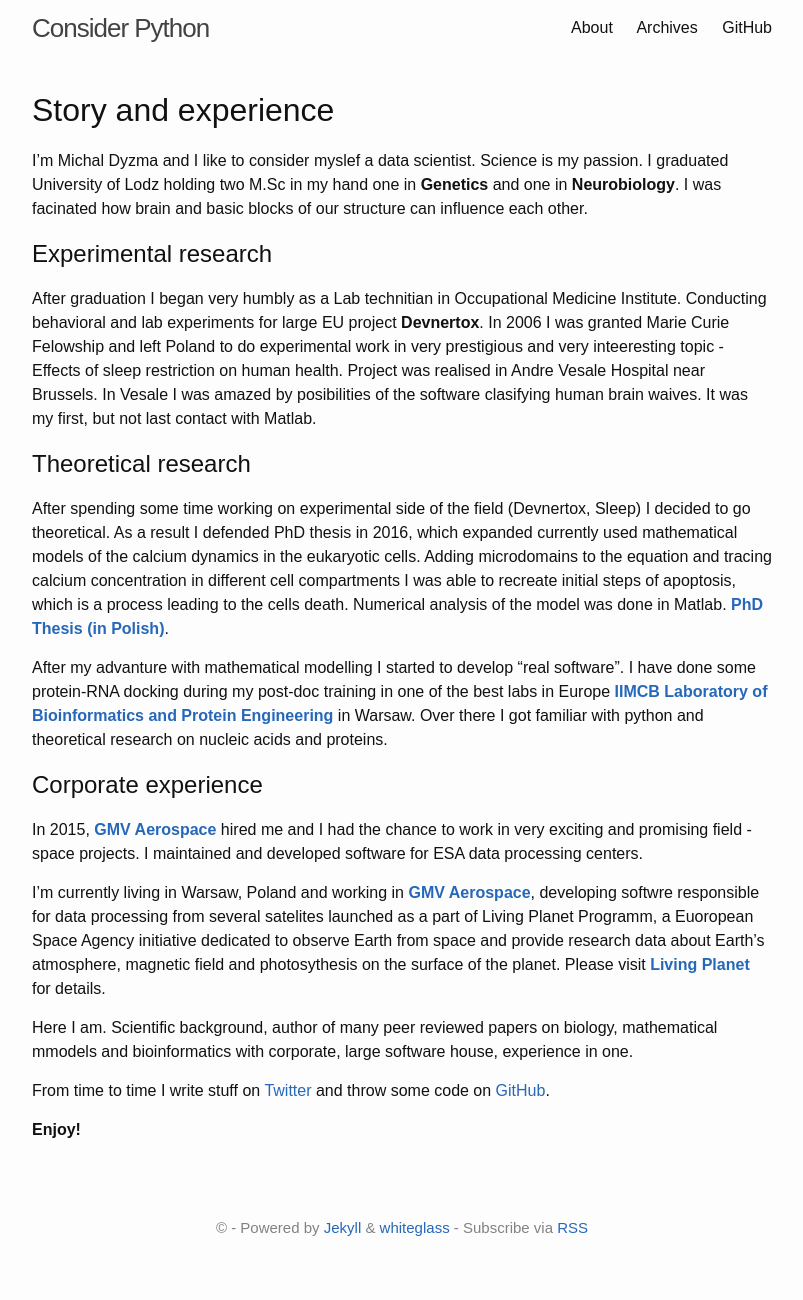
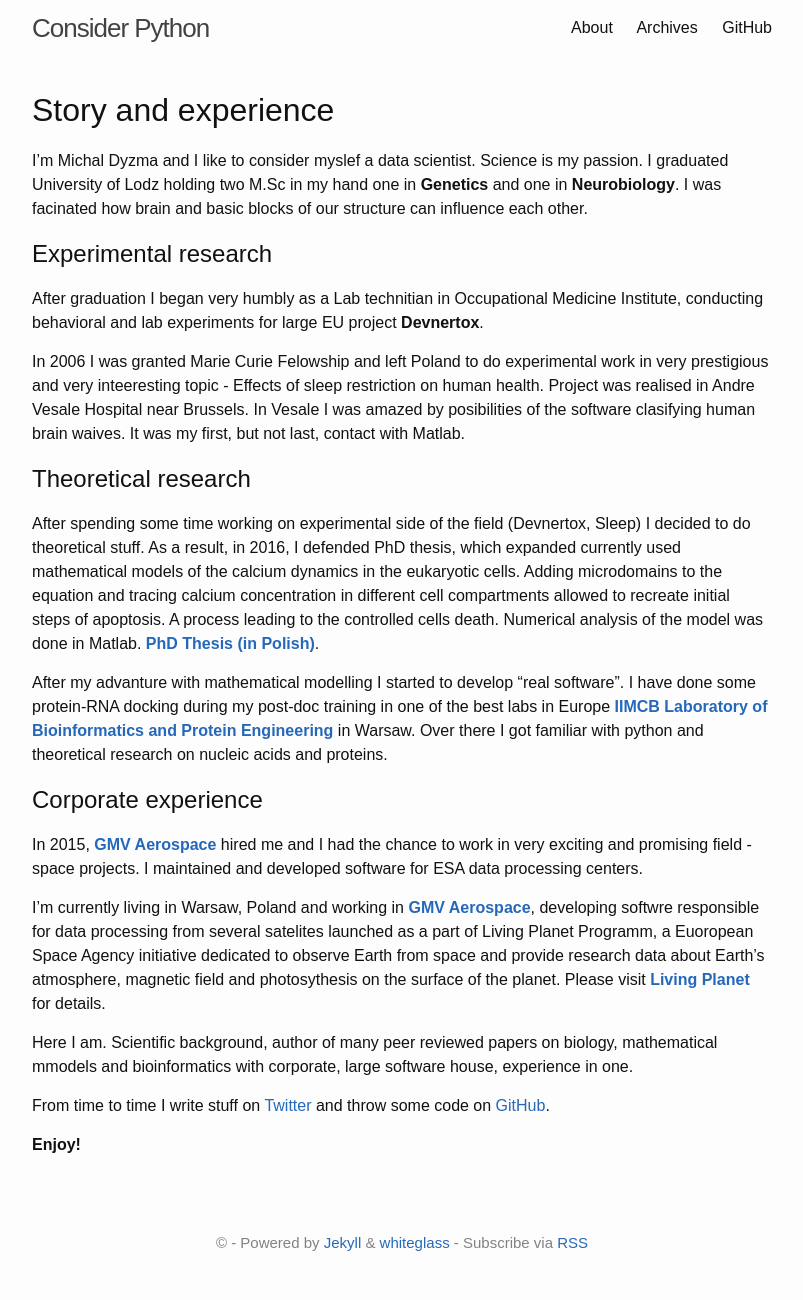
Before and after one commit to mdyzma/mdyzma.github.io, a Jekyll site: the page built from about.md, in a window 1280 px wide. Shown: the whole page, without its empty margins (238-1041 px from the left). Built offline with Jekyll 4.4.1, drawn with Linux system fonts in a browser that asks for light colours.

Commit message:
Corrected about

```diff
--- a/about.md
+++ b/about.md
@@ -13,11 +13,13 @@ I'm Michal Dyzma and I like to consider myslef a data scientist. Science is my p
 
 Experimental research
 ---------------------
-After graduation I began very humbly as a Lab technitian in Occupational Medicine Institute. Conducting behavioral and lab experiments for large EU project **Devnertox**. In 2006 I was granted Marie Curie Felowship and left Poland to do experimental work in very prestigious and very inteeresting topic - Effects of sleep restriction on human health. Project was realised in Andre Vesale Hospital near Brussels. In Vesale I was amazed by posibilities of the software clasifying human brain waives. It was my first, but not last contact with Matlab.
+After graduation I began very humbly as a Lab technitian in Occupational Medicine Institute, conducting behavioral and lab experiments for large EU project **Devnertox**.
+
+In 2006 I was granted Marie Curie Felowship and left Poland to do experimental work in very prestigious and very inteeresting topic - Effects of sleep restriction on human health. Project was realised in Andre Vesale Hospital near Brussels. In Vesale I was amazed by posibilities of the software clasifying human brain waives. It was my first, but not last, contact with Matlab.
 
 Theoretical research
 --------------------
-After spending some time working on experimental side of the field (Devnertox, Sleep) I decided to go theoretical. As a result I defended PhD thesis in 2016, which expanded currently used mathematical models of the calcium dynamics in the eukaryotic cells. Adding microdomains to the equation and tracing calcium concentration in different cell compartments I was able to recreate initial steps of apoptosis, which is a process leading to the cells death. Numerical analysis of the model was done in Matlab. [**PhD Thesis (in Polish)**][phd-thesis].
+After spending some time working on experimental side of the field (Devnertox, Sleep) I decided to do theoretical stuff. As a result, in 2016, I defended PhD thesis, which expanded currently used mathematical models of the calcium dynamics in the eukaryotic cells. Adding microdomains to the equation and tracing calcium concentration in different cell compartments allowed to recreate initial steps of apoptosis. A process leading to the controlled cells death. Numerical analysis of the model was done in Matlab. [**PhD Thesis (in Polish)**][phd-thesis].
 
 After my advanture with mathematical modelling I started to develop "real software". I have done some  protein-RNA docking during my post-doc training in one of the best labs in Europe [**IIMCB Laboratory of Bioinformatics and Protein Engineering**][bujnicki-lab] in Warsaw. Over there I got familiar with python and theoretical research on nucleic acids and proteins.
 
```
